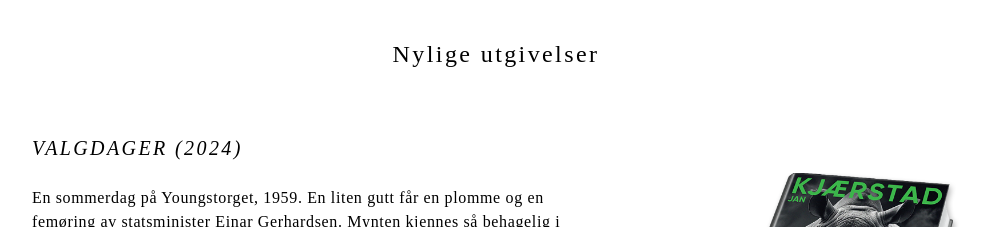
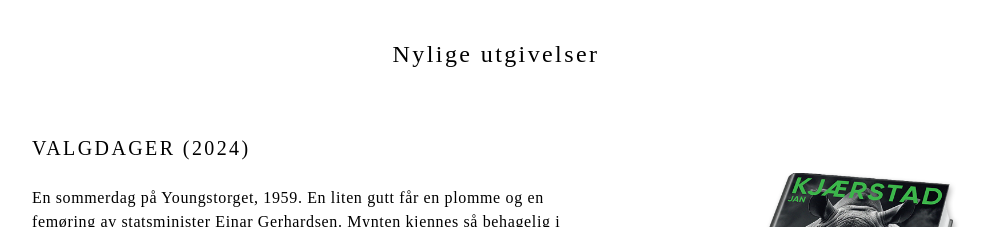
Before and after one commit to alvakleiner/JanKjaer, a React (Vite) app: page / in a window 1280 px wide. Shown: the part 820-1047 px from the top of the page, without its empty margins (144-1132 px from the left). Built offline with nearby package versions, Linux system fonts and the light colour scheme.

Commit message:
style: remove italic from headline

```diff
--- a/src/pages/home.tsx
+++ b/src/pages/home.tsx
@@ -119,7 +119,7 @@ function Home() {
                         >
                             <BookLink
                                 href="/bibliografi/valgdager"
-                                className="sm:no-underline decoration-[0.7px]"
+                                className="sm:no-underline decoration-[0.7px] [&_em]:not-italic"
                             >
                                 {content.bookTitle[lang]}
                             </BookLink>
```
